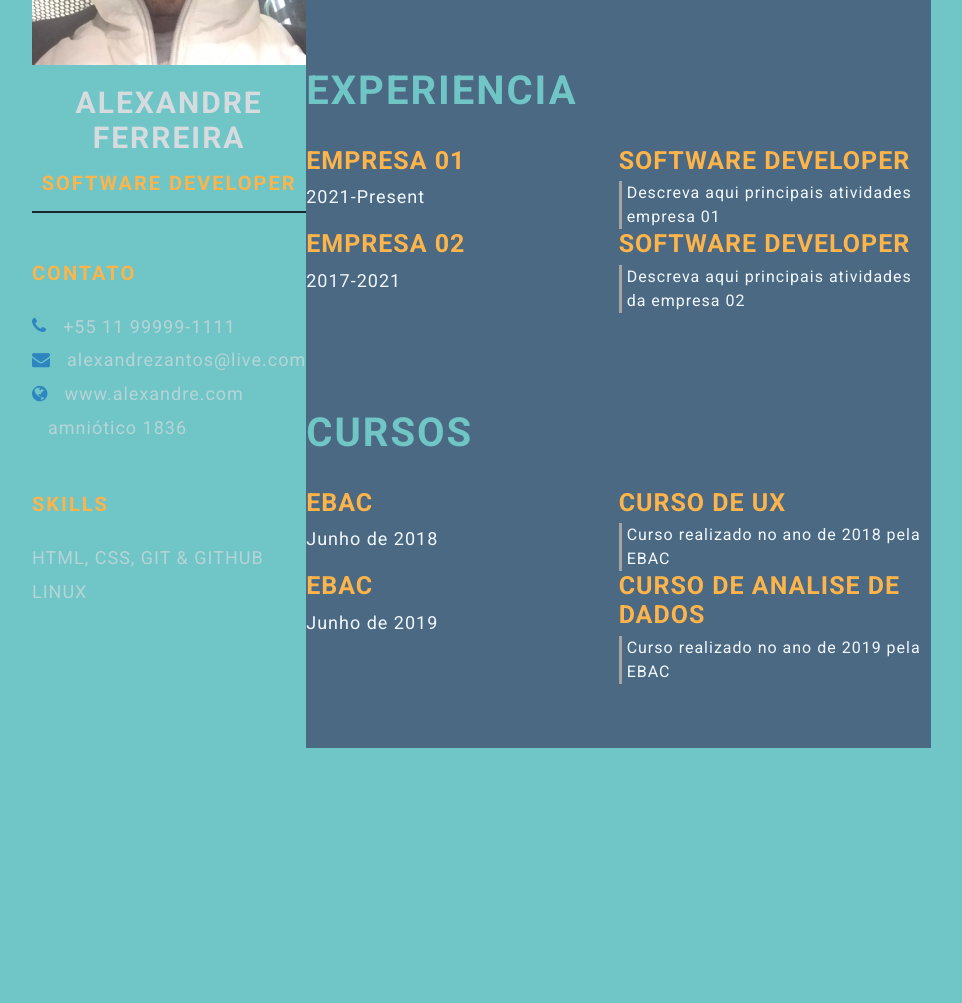
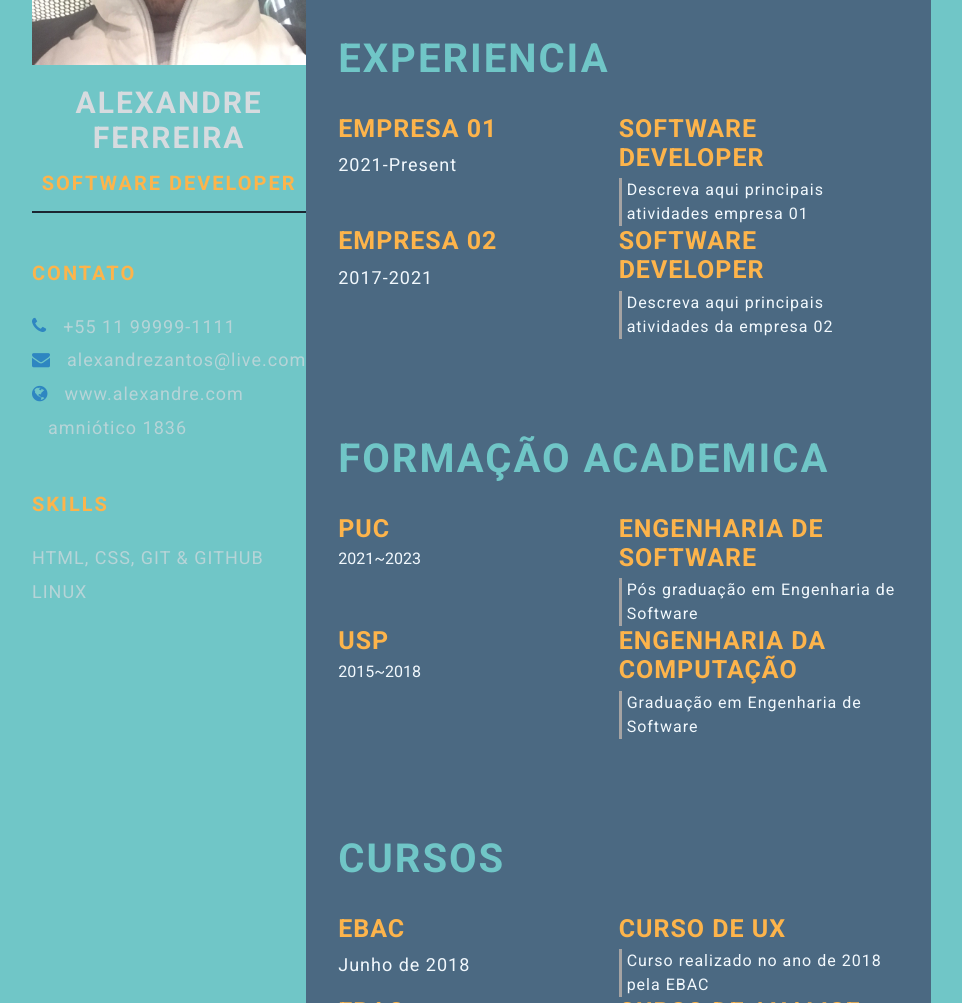
Before and after one commit to amniotic1836/amniotic1836.github.io, a plain HTML site: page index.html in a window 1280 px wide. Shown: the part 332-1335 px from the top of the page, without its empty margins (96-1058 px from the left). Before the commit the page ends 1112 px from the top, so only its background shows below. Drawn offline with Linux system fonts and the light colour scheme.

Commit message:
feature: css style (#6)

```diff
--- a/index.html
+++ b/index.html
@@ -56,7 +56,6 @@
                             <br> Quais são minhas competencias?
                         </p>
                     </section>
-                </div>
                 <section class="experience gap">
                     <div class="right-title">Experiencia</div>
                     <div class="experience-contents">
@@ -80,6 +79,30 @@
                             Descreva aqui principais atividades da empresa 02
                         </p>
                     </div>
+                </div>
+            </section>
+            <section class="education gap">
+                <div class="right-title">Formação Academica</div>
+                <div class="education-contents">
+                    <div class="education-left">
+                        <p class="education-school-name">PUC</p>
+                        <P class="education-time-period">2021~2023</P>
+                    </div>
+                    <div class="education-right">
+                        <p class="education-subject">Engenharia de Software</p>
+                        <P class="education-desc">
+                            Pós graduação em Engenharia de Software
+                        </P>
+                </div>
+                <div class="education-left">
+                    <p class="education-school-name">USP</p>
+                    <P class="education-time-period">2015~2018</P>
+                </div>
+                <div class="education-right">
+                    <p class="education-subject">Engenharia da Computação</p>
+                    <P class="education-desc">
+                        Graduação em Engenharia de Software
+                    </P>
                 </div>
             </section>
             <section class="awards gap">
@@ -107,6 +130,7 @@
                    </div>
                 </div>
             </section>
+        </div>
         </section>
     </main>
 </body>
```
